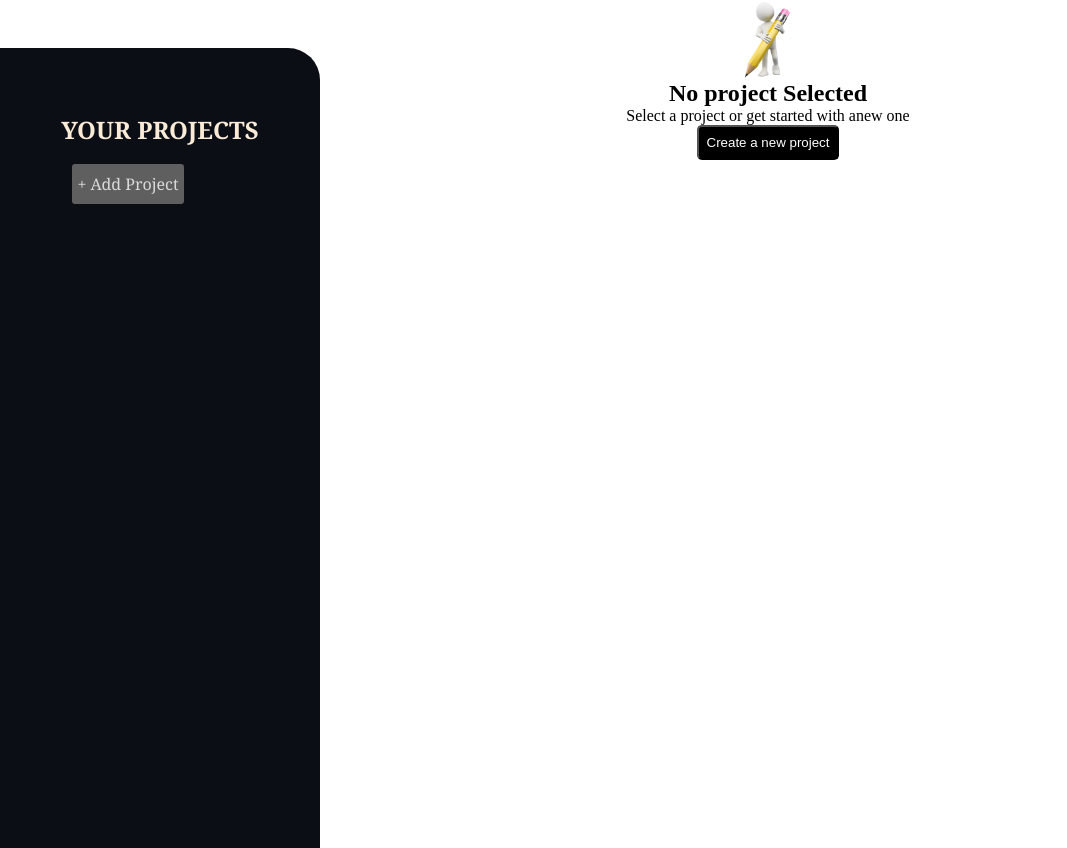
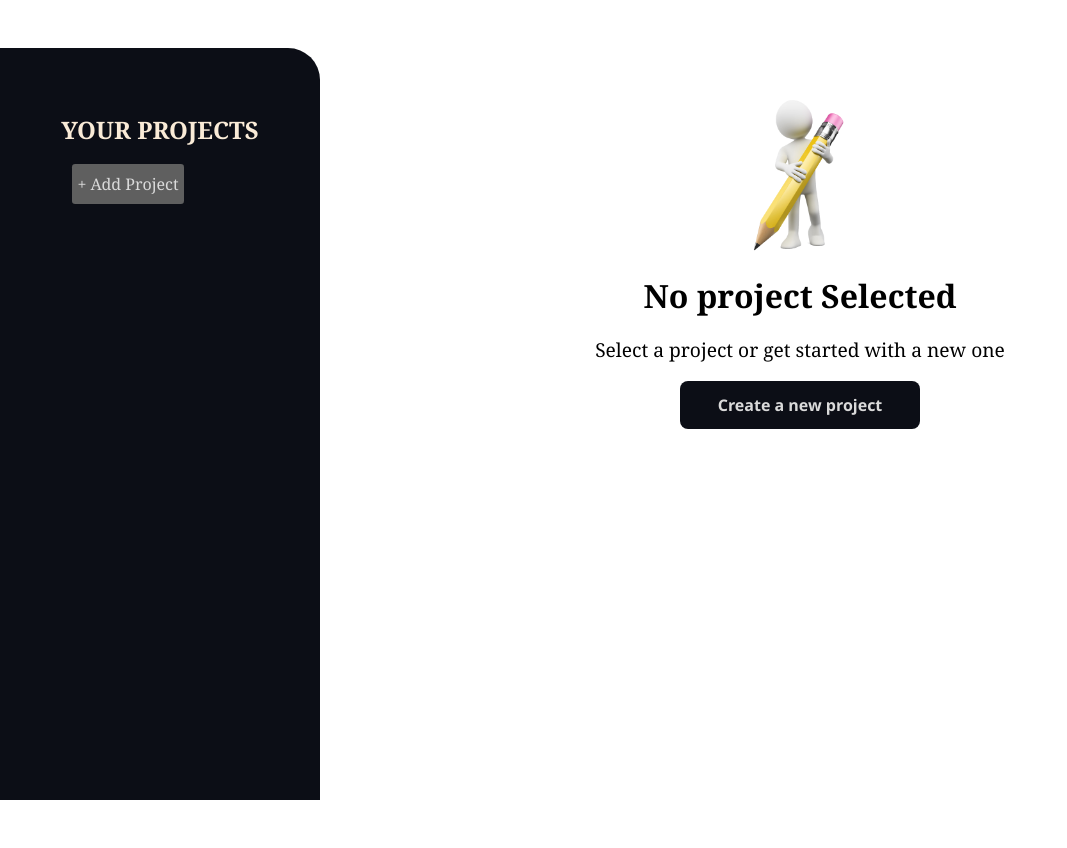
Before and after one commit to Aniket-Singh-Baghel/projectManagement, a React (Vite) app: page / in a window 1280 px wide. Shown: the whole page, without its empty margins (0-1067 px from the left). After the commit the page ends 800 px from the top, so only its background shows below. Built offline with nearby package versions, Linux system fonts and the light colour scheme.

Commit message:
NoProjectSelected Component

```diff
--- a/src/App.css
+++ b/src/App.css
@@ -7,9 +7,14 @@ html,
 body {
   width: 100%;
   height: 100vh;
+  overflow: auto;
 }
 main {
   width: 100%;
   height: auto;
   display: flex;
 }
+body::-webkit-scrollbar {
+  width: 0;  /* Removes the scrollbar width */
+  background: transparent;  /* Makes the scrollbar track transparent */
+}
--- a/src/App.jsx
+++ b/src/App.jsx
@@ -1,7 +1,7 @@
 import './App.css'
 import { useState } from "react";
 import ProjectSideBar from "./Components/ProjectSideBar/ProjectSideBar.jsx";
-import NewProjectSelected from "./Components/newProjectSelected/NewProjectSelected.jsx";
+import NewProjectSelected from "./Components/noProjectSelected/NewProjectSelected.jsx";
 import NewProject from "./Components/NewProject/newProject.jsx";
 import SelectedProject from "./Components/SelectedProject/SelectedProject.jsx";
 
--- a/src/Components/newProjectSelected/NewProjectSelected.jsx
+++ b/src/Components/noProjectSelected/NewProjectSelected.jsx
@@ -1,33 +1,19 @@
-
+import styles from "./NoProjectSelected.module.css";
 import noteImage from "../../assets/0e3321d22cae3e73c9546b1aca65aca1.png";
 import PropTypes from "prop-types";
 function NewProjectSelected({ onStartAddProject }) {
-
   return (
-    <div
-      style={{
-        width: "70vw",
-        height: "100vh",
-        display: "flex",
-        flexDirection: "column",
-        alignItems: "center",
-      }}
-    >
+    <div className={styles.container}>
       <img
         src={noteImage}
         alt="pape and note 3D"
-        style={{ height: "5rem", width: "4rem" }}
       />
       <h2>No project Selected</h2>
-      <p>Select a project or get started with anew one</p>
+      <p className={styles.instruction}>
+        Select a project or get started with a new one
+      </p>
       <p>
         <button
-          style={{
-            backgroundColor: "black",
-            color: "white",
-            padding: ".5rem",
-            borderRadius: ".3rem",
-          }}
           onClick={onStartAddProject}
         >
           Create a new project
--- /dev/null
+++ b/src/Components/noProjectSelected/NoProjectSelected.module.css
@@ -0,0 +1,30 @@
+.container{
+    height: 80%;
+    width: 75%;
+    display: flex;
+    flex-direction: column;
+    align-items: center;
+    margin-top: 6rem;
+    gap: 1rem;
+}
+.container>img{
+    height: 10rem;
+}
+.container>h2{
+    font: normal 600 2rem/1.5 Cambria, Cochin, Georgia, Times, "Times New Roman",
+    serif;
+}
+.container>.instruction{
+    font: normal 500 1.2rem/1.5 Cambria, Cochin, Georgia, Times, "Times New Roman",
+    serif;
+}
+.container>p>button{
+    width: 15rem;
+    height: 3rem;
+    border-radius: .5rem;
+    border: none;
+    background-color: rgb(12, 14, 22);
+    font: normal 600 1rem/1.5 'Segoe UI', Tahoma, Geneva, Verdana, sans-serif;
+    color: rgb(218, 218, 218);
+    cursor: pointer;
+}
```
